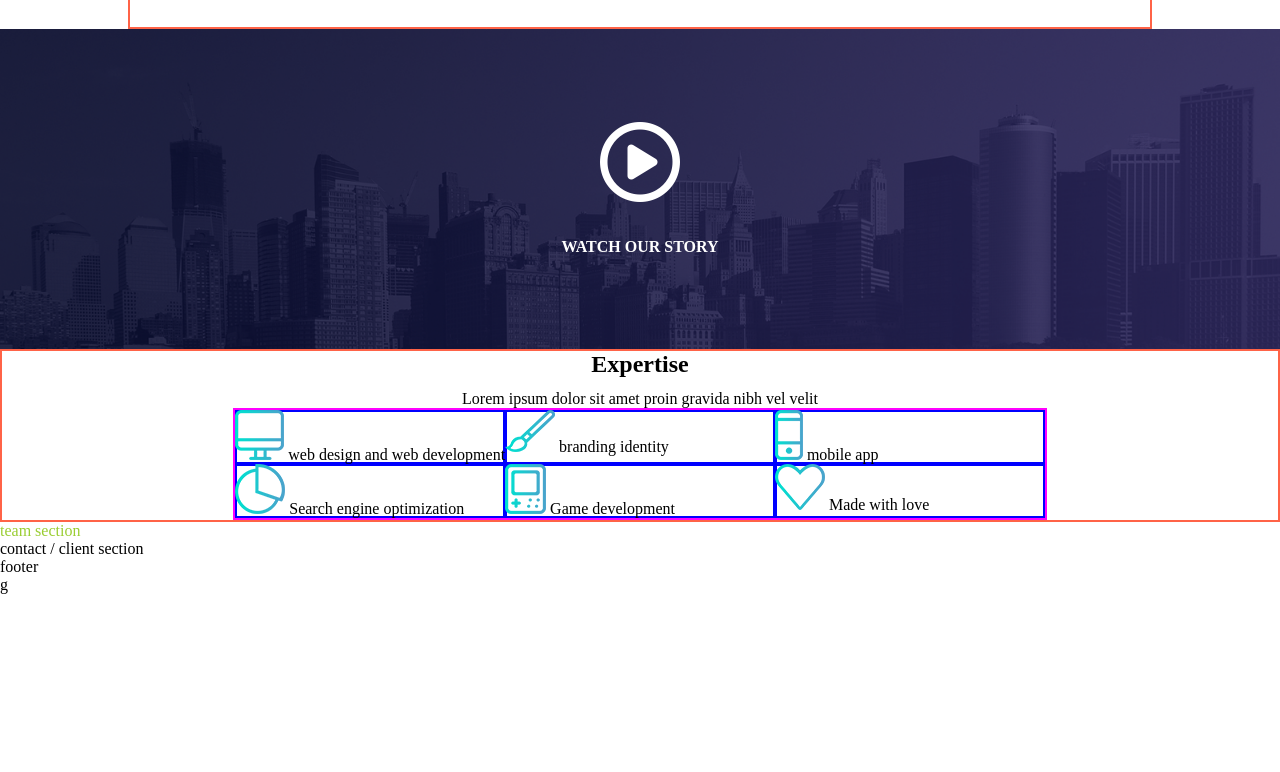
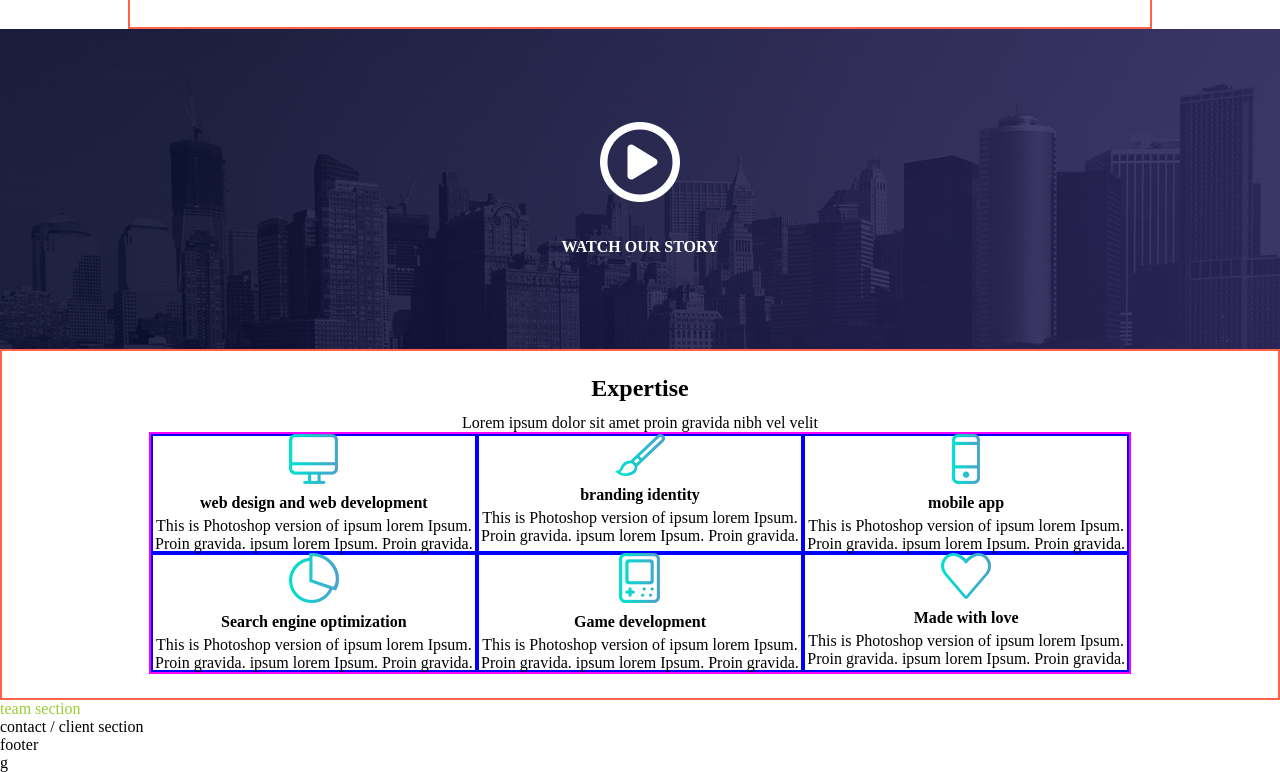
Before and after one commit to Subaru-Goto/PSD, a plain HTML site: page index.html in a window 1280 px wide. Shown: the part 613-1385 px from the top of the page. Before the commit the page ends 1207 px from the top, so only its background shows below. Drawn offline with Linux system fonts and the light colour scheme.

Commit message:
grid-section

```diff
--- a/index.html
+++ b/index.html
@@ -81,18 +81,30 @@
             <ul>
               <li>
                 <img src="images/png/screen.png" alt="Screen">
-                web design and web development</li>
+                <h4>web design and web development</h4>
+                <p>This is Photoshop version of ipsum lorem Ipsum. Proin gravida. ipsum lorem Ipsum. Proin gravida.</p>
+              </li>
               <li>
                 <img src="images/png/pen.png" alt="Brush">
-                branding identity</li>
+                <h4>branding identity</h4>
+                <p>This is Photoshop version of ipsum lorem Ipsum. Proin gravida. ipsum lorem Ipsum. Proin gravida.</p>
+              </li>
               <li><img src="images/png/mobile.png" alt="Mobile phone">
-                mobile app</li>
+                <h4>mobile app</h4>
+                <p>This is Photoshop version of ipsum lorem Ipsum. Proin gravida. ipsum lorem Ipsum. Proin gravida.</p>
+              </li>
               <li><img src="images/png/graph.png" alt="Cake chart">
-                Search engine optimization</li>
+                <h4>Search engine optimization</h4>
+                <p>This is Photoshop version of ipsum lorem Ipsum. Proin gravida. ipsum lorem Ipsum. Proin gravida.</p>
+              </li>
               <li><img src="images/png/gameboy.png" alt="Gameboy">
-                Game development</li>
+                <h4>Game development</h4>
+                <p>This is Photoshop version of ipsum lorem Ipsum. Proin gravida. ipsum lorem Ipsum. Proin gravida.</p>
+              </li>
               <li><img src="images/png/heart.png" alt="heart">
-                Made with love</li>
+                <h4>Made with love</h4>
+                <p>This is Photoshop version of ipsum lorem Ipsum. Proin gravida. ipsum lorem Ipsum. Proin gravida.</p>
+              </li>
             </ul>
           </div>
         </div>
--- a/style.css
+++ b/style.css
@@ -221,11 +221,18 @@ nav{
 
 /* ==== Experitise section ====*/
 
+
+
 .expertise-container {
   border: tomato solid 2px;
   display: flex;
   flex-direction: column;
   align-items: center;
+  padding: 1.5em;
+}
+
+.expertise-grid {
+  max-width: 80%;
 }
 
 .expertise-grid ul {
@@ -249,3 +256,18 @@ nav{
   box-sizing: border-box;
   z-index: -1;
 }
+
+.expertise-grid ul li {
+  display: flex;
+  flex-direction: column;
+  align-items: center;
+  text-align: center;
+}
+
+.expertise-grid ul li img {
+  margin-bottom: 10px;
+}
+
+.expertise-grid ul li h4 {
+  margin-bottom: 5px;
+}
```
